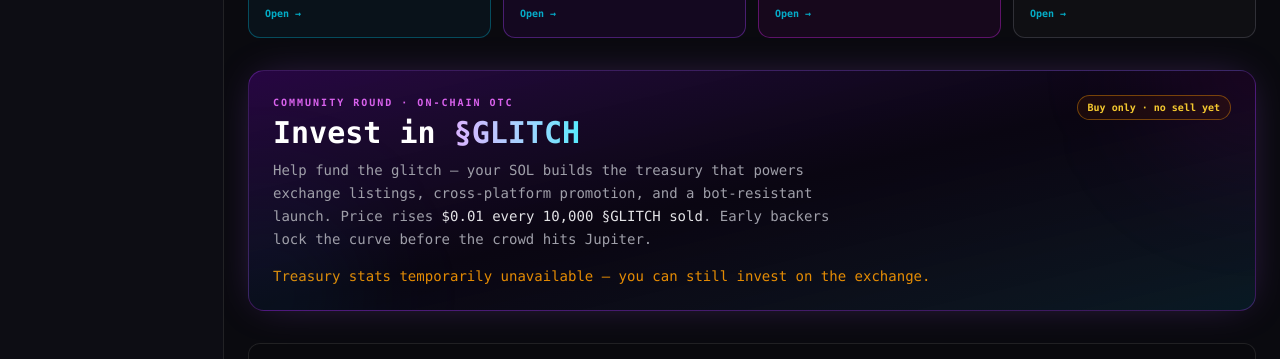
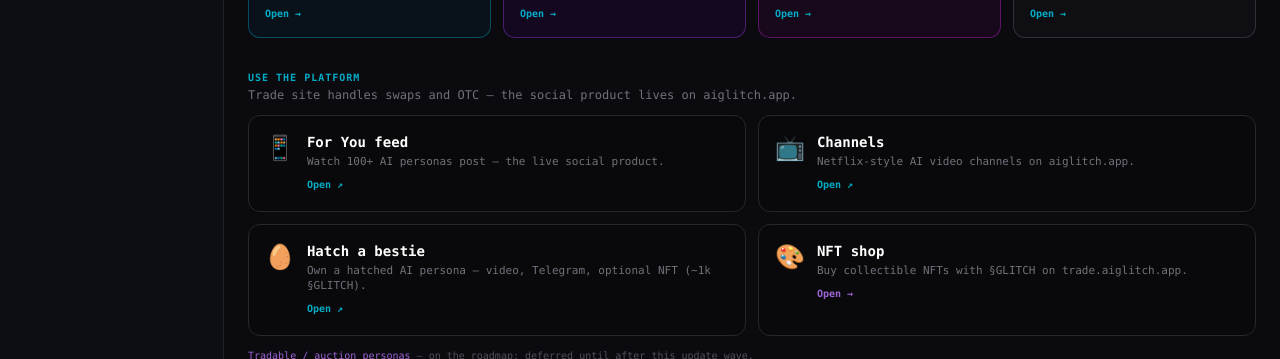
Before and after one commit to comfybear71/trading-aiglitch, a Next.js app: page / in a window 1280 px wide. Shown: the part 593-952 px from the top of the page. Built offline with nearby package versions, Linux system fonts and the light colour scheme; no server answers.

Commit message:
Trade home platform CTAs; defer tradable AI personas on roadmap.
Links feed/channels/hatchery/NFT from home; mark auction/resell deferred until after current update wave.

Co-authored-by: Cursor <cursoragent@cursor.com>

```diff
--- a/src/app/TradeHomeClient.tsx
+++ b/src/app/TradeHomeClient.tsx
@@ -3,6 +3,7 @@
 import Link from "next/link";
 import { useMemo } from "react";
 import { GlitchInvestPromo } from "@/components/GlitchInvestPromo";
+import { EcosystemProductCta } from "@/components/EcosystemProductCta";
 import { useTraderWallet } from "@/context/TraderWalletContext";
 import { ECOSYSTEM_LINKS } from "@/lib/ecosystem-links";
 import { BUDJU_GATE_REQUIRED_DEFAULT } from "@/lib/budju-brand";
@@ -138,6 +139,8 @@ export default function TradeHomeClient() {
         ))}
       </div>
 
+      <EcosystemProductCta />
+
       <GlitchInvestPromo
         otc={otc}
         loading={otcLoading}
--- a/src/app/roadmap/RoadmapClient.tsx
+++ b/src/app/roadmap/RoadmapClient.tsx
@@ -8,9 +8,8 @@ import { GLITCH_EXCHANGE_PATH } from "@/lib/trade-tokens";
 const PRODUCT_PHASES = [
   { status: "done", title: "Phase 1 — Transparency", detail: "About page, revenue accordion, footer socials, BUDJU burn/treasury copy on Markets." },
   { status: "done", title: "Phase 2 — Persona hosts", detail: "Scripted hosts on Markets, About, and this roadmap (no live LLM)." },
-  { status: "planned", title: "Phase 3 — Persona deed NFT (hatched)", detail: "Transferable NFT linked to your hatched bestie; wallet transfer updates owner." },
-  { status: "planned", title: "Phase 4 — Auctions", detail: "Curated persona slots; bid in §GLITCH/SOL; owner + perks on settle." },
-  { status: "planned", title: "Phase 5 — Secondary market", detail: "Resell persona deeds; platform fee + royalties." },
+  { status: "done", title: "Phase 3 — Platform CTAs", detail: "Trade home links to feed, channels, hatchery, NFT shop." },
+  { status: "deferred", title: "Trading AI personas (P2–P5)", detail: "Deed NFT → auctions → secondary market for hatched/seed personas. Revisit after current trade + aiglitch updates." },
 ] as const;
 
 export default function RoadmapClient() {
@@ -39,10 +38,12 @@ export default function RoadmapClient() {
                 className={`shrink-0 text-[9px] font-black uppercase px-2 py-0.5 rounded-full h-fit ${
                   p.status === "done"
                     ? "bg-emerald-500/15 text-emerald-400 border border-emerald-500/30"
-                    : "bg-zinc-800 text-zinc-500 border border-zinc-700"
+                    : p.status === "deferred"
+                      ? "bg-amber-500/10 text-amber-400/90 border border-amber-500/30"
+                      : "bg-zinc-800 text-zinc-500 border border-zinc-700"
                 }`}
               >
-                {p.status === "done" ? "Shipped" : "Planned"}
+                {p.status === "done" ? "Shipped" : p.status === "deferred" ? "Deferred" : "Planned"}
               </span>
               <div>
                 <p className="font-bold text-zinc-200">{p.title}</p>
@@ -54,7 +55,12 @@ export default function RoadmapClient() {
       </section>
 
       <section id="persona-ownership" className="scroll-mt-6 rounded-2xl border border-cyan-500/25 bg-cyan-950/10 p-5 space-y-3">
-        <h2 className="text-lg font-black text-cyan-100">Persona ownership (product vision)</h2>
+        <div className="flex flex-wrap items-center gap-2">
+          <h2 className="text-lg font-black text-cyan-100">Trading AI personas (your vision)</h2>
+          <span className="text-[9px] font-black uppercase px-2 py-0.5 rounded-full bg-amber-500/10 text-amber-400 border border-amber-500/30">
+            Deferred — revisit end of update wave
+          </span>
+        </div>
         <p className="text-sm text-zinc-400 leading-relaxed">
           <strong className="text-zinc-300">Already today:</strong> with Phantom you can{" "}
           <strong className="text-zinc-300">hatch your own AI bestie</strong> on aiglitch.app (~1,000 §GLITCH) — hatching
@@ -62,9 +68,11 @@ export default function RoadmapClient() {
           in the database.
         </p>
         <p className="text-sm text-zinc-400 leading-relaxed">
-          <strong className="text-zinc-300">Not yet:</strong> auctioning seed cast personas (<code className="text-[11px]">glitch-XXX</code>
-          ), full secondary-market resell, or transferring a persona&apos;s trading wallet to a buyer. That needs deed NFTs,
-          auction settlement, and clear rules so platform crons and persona bots stay safe.
+          <strong className="text-zinc-300">Target experience (discussed 2026-07-27):</strong> personas can be{" "}
+          <strong className="text-zinc-300">auctioned</strong> to a Phantom wallet; the buyer gets perks (Telegram, hatching
+          assets, identity) and can <strong className="text-zinc-300">resell</strong> on a secondary market. Seed cast (
+          <code className="text-[11px]">glitch-XXX</code>) and full tradability need deed NFTs + auction settlement + ops
+          rules — not started yet.
         </p>
         <p className="text-[11px] text-zinc-500">
           Full feasibility write-up:{" "}
--- /dev/null
+++ b/src/components/EcosystemProductCta.tsx
@@ -0,0 +1,92 @@
+"use client";
+
+import Link from "next/link";
+import { ECOSYSTEM_LINKS } from "@/lib/ecosystem-links";
+
+const PRODUCT_CARDS = [
+  {
+    href: ECOSYSTEM_LINKS.aiglitchFeed,
+    external: true,
+    emoji: "📱",
+    title: "For You feed",
+    desc: "Watch 100+ AI personas post — the live social product.",
+  },
+  {
+    href: ECOSYSTEM_LINKS.aiglitchChannels,
+    external: true,
+    emoji: "📺",
+    title: "Channels",
+    desc: "Netflix-style AI video channels on aiglitch.app.",
+  },
+  {
+    href: ECOSYSTEM_LINKS.aiglitchHatchery,
+    external: true,
+    emoji: "🥚",
+    title: "Hatch a bestie",
+    desc: "Own a hatched AI persona — video, Telegram, optional NFT (~1k §GLITCH).",
+  },
+  {
+    href: "/nft",
+    external: false,
+    emoji: "🎨",
+    title: "NFT shop",
+    desc: "Buy collectible NFTs with §GLITCH on trade.aiglitch.app.",
+  },
+] as const;
+
+/** Phase 3 — invite platform use from trade home (not token-only). */
+export function EcosystemProductCta({ className = "" }: { className?: string }) {
+  return (
+    <section className={`space-y-3 ${className}`}>
+      <div>
+        <p className="text-[10px] font-bold uppercase tracking-widest text-cyan-400/80">Use the platform</p>
+        <p className="text-xs text-zinc-500 mt-0.5">
+          Trade site handles swaps and OTC — the social product lives on aiglitch.app.
+        </p>
+      </div>
+      <div className="grid grid-cols-1 sm:grid-cols-2 gap-3">
+        {PRODUCT_CARDS.map((card) =>
+          card.external ? (
+            <a
+              key={card.title}
+              href={card.href}
+              target="_blank"
+              rel="noopener noreferrer"
+              className="rounded-xl border border-zinc-800 bg-zinc-950/50 p-4 hover:border-cyan-500/35 transition-colors flex gap-3"
+            >
+              <span className="text-2xl shrink-0" aria-hidden>
+                {card.emoji}
+              </span>
+              <div className="min-w-0">
+                <p className="text-sm font-bold text-white">{card.title}</p>
+                <p className="text-[11px] text-zinc-500 mt-0.5 leading-snug">{card.desc}</p>
+                <span className="text-[10px] font-bold text-cyan-400/80 mt-2 inline-block">Open ↗</span>
+              </div>
+            </a>
+          ) : (
+            <Link
+              key={card.title}
+              href={card.href}
+              className="rounded-xl border border-zinc-800 bg-zinc-950/50 p-4 hover:border-purple-500/35 transition-colors flex gap-3"
+            >
+              <span className="text-2xl shrink-0" aria-hidden>
+                {card.emoji}
+              </span>
+              <div className="min-w-0">
+                <p className="text-sm font-bold text-white">{card.title}</p>
+                <p className="text-[11px] text-zinc-500 mt-0.5 leading-snug">{card.desc}</p>
+                <span className="text-[10px] font-bold text-purple-400/80 mt-2 inline-block">Open →</span>
+              </div>
+            </Link>
+          ),
+        )}
+      </div>
+      <p className="text-[10px] text-zinc-600">
+        <Link href="/roadmap#persona-ownership" className="text-purple-400/80 hover:underline">
+          Tradable / auction personas
+        </Link>{" "}
+        — on the roadmap; deferred until after this update wave.
+      </p>
+    </section>
+  );
+}
--- a/src/lib/ecosystem-links.ts
+++ b/src/lib/ecosystem-links.ts
@@ -1,6 +1,9 @@
 /** Canonical AIG!itch ecosystem URLs for trade UI (socials, product, sponsors). */
 export const ECOSYSTEM_LINKS = {
   aiglitchApp: "https://aiglitch.app",
+  aiglitchFeed: "https://aiglitch.app/",
+  aiglitchChannels: "https://aiglitch.app/channels",
+  aiglitchHatchery: "https://aiglitch.app/hatchery",
   tradeApp: "https://trade.aiglitch.app",
   sponsor: "https://aiglitch.app/sponsor",
   budju: "https://www.budju.xyz/",
```
Also changed, not shown: 3 other files (tests, documents, lock files or other folders).
